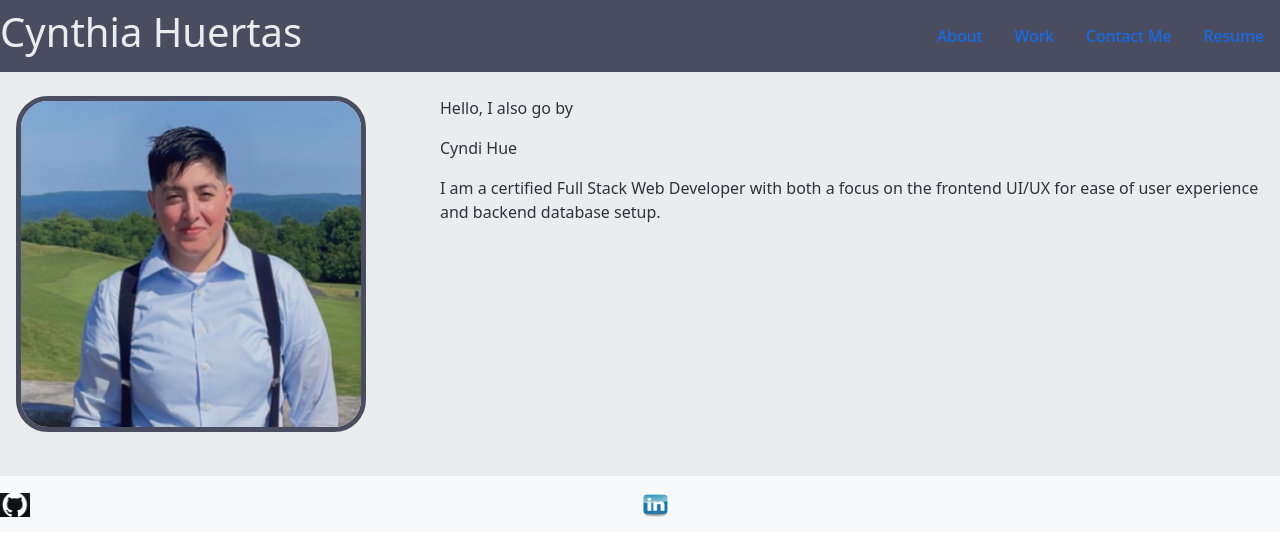
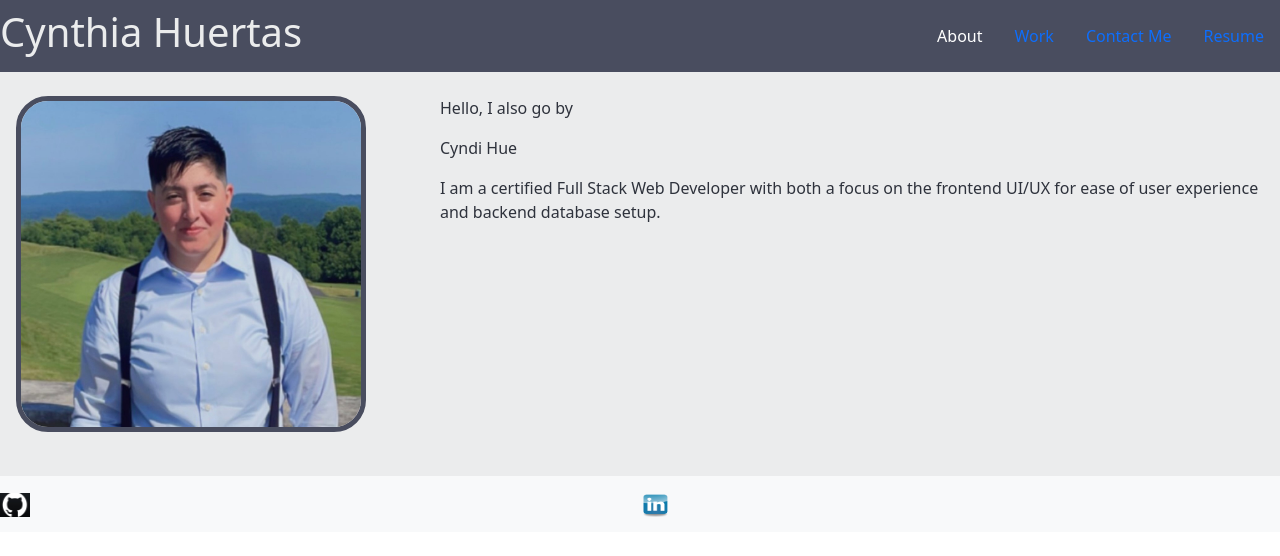
Before and after one commit to CyndiHue/HuertasCPortfolio, a React (Vite) app: page / in a window 1280 px wide. Shown: the top 556 px of the page. Built offline with nearby package versions, Linux system fonts and the light colour scheme.

Commit message:
added style to about link, testing

```diff
--- a/src/components/Navbar.jsx
+++ b/src/components/Navbar.jsx
@@ -3,10 +3,18 @@ import { Link, useLocation } from 'react-router-dom';
 
 function Navbar() {
   const currentPage = useLocation().pathname;
+  const activeLinkStyle = {
+    color: 'white',
+    borderBottom: '2px solid white',
+  };
+  const linkStyle = {
+    color: 'white',
+    textDecoration: 'none',
+  };
 
   return (
 
-    <ul className="nav navbar ">
+    <ul className="nav navbar glow-text">
 
     <h1>Cynthia Huertas</h1>
 
@@ -14,6 +22,7 @@ function Navbar() {
         <Link
           to="/About"
           className={currentPage === '/About' ? 'nav-link active' : 'nav-link'}
+          style={currentPage === '/About' ? activeLinkStyle : linkStyle}
         >
           About
         </Link>
```
